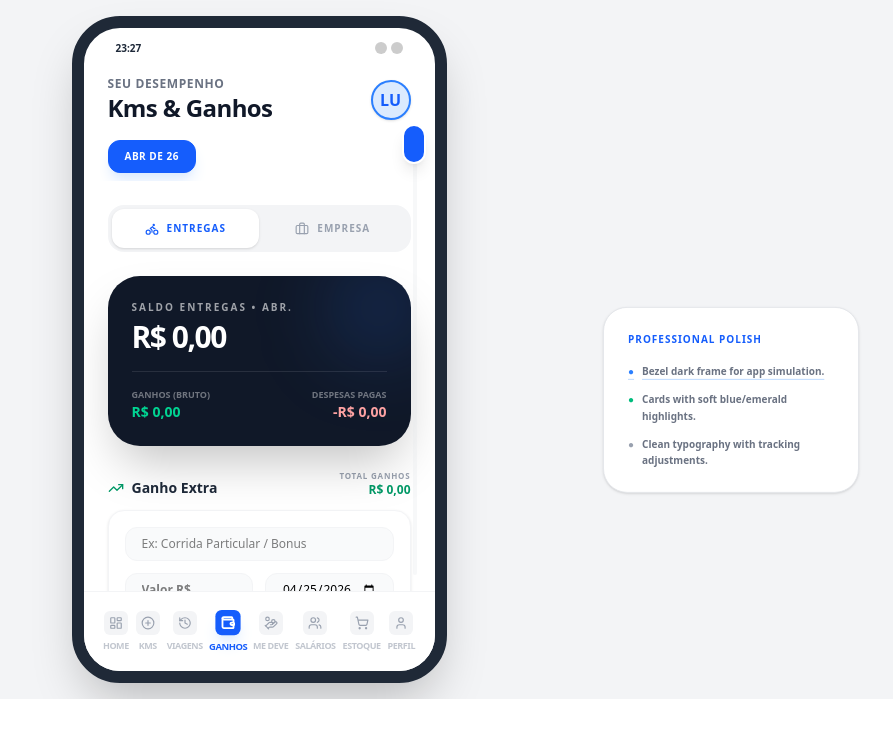
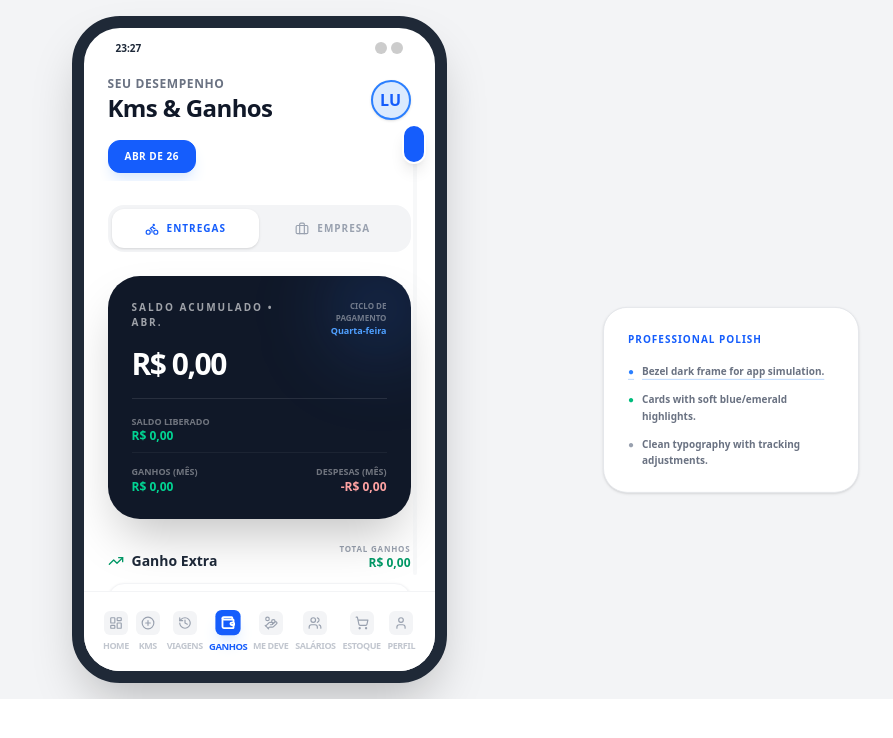
Before and after one commit to lnaalmeidas03-collab/Controle-Da-Vida, a React (Vite) app: page / in a window 1280 px wide. Both pictures are taken after a click on the button "GANHOS". Shown: the top 738 px of the page, without its empty margins (381-1274 px from the left). Built offline with nearby package versions, Linux system fonts and the light colour scheme.

Commit message:
feat: Add date formatting helpers
Introduces new utility functions for date formatting to standardize date handling within the application. These helpers will ensure consistent date representations, especially for finance month selection and potential future date-based features.

```diff
--- a/src/App.tsx
+++ b/src/App.tsx
@@ -53,6 +53,31 @@ function cn(...inputs: ClassValue[]) {
   return twMerge(clsx(inputs));
 }
 
+// Helper to get local date in YYYY-MM-DD format
+const getLocalDate = () => {
+  const now = new Date();
+  const year = now.getFullYear();
+  const month = String(now.getMonth() + 1).padStart(2, '0');
+  const day = String(now.getDate()).padStart(2, '0');
+  return `${year}-${month}-${day}`;
+};
+
+// Helper to get local month in YYYY-MM format
+const getLocalMonth = () => {
+  const now = new Date();
+  const year = now.getFullYear();
+  const month = String(now.getMonth() + 1).padStart(2, '0');
+  return `${year}-${month}`;
+};
+
+// Helper to format a Date object as YYYY-MM-DD
+const formatDate = (date: Date) => {
+  const year = date.getFullYear();
+  const month = String(date.getMonth() + 1).padStart(2, '0');
+  const day = String(date.getDate()).padStart(2, '0');
+  return `${year}-${month}-${day}`;
+};
+
 // Interfaces
 interface Trip {
   id: string;
@@ -63,6 +88,7 @@ interface Trip {
   fuelCost: number;
   platform: string;
   category: 'entrega' | 'empresa';
+  isExtra?: boolean;
 }
 
 interface Debt {
@@ -141,7 +167,7 @@ const StatCard = ({ title, value, icon: Icon, colorClass, shadowClass }: { title
 
 export default function App() {
   const [activeTab, setActiveTab] = useState<'dash' | 'form' | 'history' | 'finance' | 'salary' | 'inventory' | 'receivables' | 'profile'>('dash');
-  const [selectedFinanceMonth, setSelectedFinanceMonth] = useState(new Date().toISOString().slice(0, 7));
+  const [selectedFinanceMonth, setSelectedFinanceMonth] = useState(getLocalMonth());
   const [financeCategory, setFinanceCategory] = useState<'entrega' | 'empresa'>('entrega');
   const [trips, setTrips] = useState<Trip[]>([]);
   const [debts, setDebts] = useState<Debt[]>([]);
@@ -172,7 +198,7 @@ export default function App() {
 
   // New Trip Form State
   const [formData, setFormData] = useState({
-    date: new Date().toISOString().split('T')[0],
+    date: getLocalDate(),
     earnings: '',
     kmStart: '',
     kmEnd: '',
@@ -317,7 +343,24 @@ export default function App() {
 
   // Derived Stats
   const stats = useMemo(() => {
-    const today = new Date().toISOString().split('T')[0];
+    const today = getLocalDate();
+
+    // Helper to get next Wednesday for a given date
+    const getNextWednesday = (dateStr: string) => {
+      const date = new Date(dateStr + 'T12:00:00');
+      const day = date.getDay(); // 0 (Sun) to 6 (Sat)
+      const daysUntilWednesday = (3 - day + 7) % 7;
+      const nextWednesday = new Date(date);
+      nextWednesday.setDate(date.getDate() + daysUntilWednesday);
+      return formatDate(nextWednesday);
+    };
+
+    // Helper to check if a trip's earnings are cleared (added to balance)
+    const isTripCleared = (trip: Trip) => {
+      if (trip.isExtra) return true;
+      const clearedDate = getNextWednesday(trip.date);
+      return today >= clearedDate;
+    };
 
     // Helper to get receivable payments by date
     const receivablePayments = (() => {
@@ -354,21 +397,19 @@ export default function App() {
     const netProfit = totalEarnings - totalFuel;
     const efficiency = totalKM > 0 ? (deliveryTrips.reduce((acc, t) => acc + t.earnings, 0) / totalKM).toFixed(2) : '0.00';
 
-    // Filtered by category (for finance tab specifically)
     const filteredTripsByCat = trips.filter(t => t.category === financeCategory);
     const filteredDebtsByCat = debts.filter(d => d.category === financeCategory);
 
-    // Monthly Stats
-    const currentMonth = new Date().toISOString().slice(0, 7); // YYYY-MM
-    const monthTripsTotal = trips.filter(t => t.date.startsWith(currentMonth));
-    const currentMonthReceivablePayments = receivablePayments.filter(p => p.date.startsWith(currentMonth));
-    const monthReceivableEarningsTotal = currentMonthReceivablePayments.reduce((acc, p) => acc + p.value, 0);
-    const monthEarningsTotal = monthTripsTotal.reduce((acc, t) => acc + t.earnings, 0) + monthReceivableEarningsTotal;
-
-    const deliveryMonthEarnings = monthTripsTotal.filter(t => t.category === 'entrega').reduce((acc, t) => acc + t.earnings, 0) + monthReceivableEarningsTotal;
-    const companyMonthEarnings = monthTripsTotal.filter(t => t.category === 'empresa').reduce((acc, t) => acc + t.earnings, 0);
-
-    const monthKMTotal = monthTripsTotal.reduce((acc, t) => acc + (t.kmEnd - t.kmStart), 0);
+    // Monthly Stats for Dashboard
+    const curMonth = getLocalMonth();
+    const mTripsTotal = trips.filter(t => t.date.startsWith(curMonth));
+    const mReceivablePaymentsTotal = receivablePayments.filter(p => p.date.startsWith(curMonth));
+    const mReceivableTotal = mReceivablePaymentsTotal.reduce((acc, p) => acc + p.value, 0);
+    const mEarningsTotal = mTripsTotal.reduce((acc, t) => acc + t.earnings, 0) + mReceivableTotal;
+    const mKMTotal = mTripsTotal.reduce((acc, t) => acc + (t.kmEnd - t.kmStart), 0);
+
+    const dMonthEarnings = mTripsTotal.filter(t => t.category === 'entrega').reduce((acc, t) => acc + t.earnings, 0) + mReceivableTotal;
+    const cMonthEarnings = mTripsTotal.filter(t => t.category === 'empresa').reduce((acc, t) => acc + t.earnings, 0);
 
     // Grouping by Month for History
     const monthlySummary = trips.reduce((acc: any, trip) => {
@@ -382,7 +423,6 @@ export default function App() {
       return acc;
     }, {});
 
-    // Add receivable earnings to monthly summary
     receivablePayments.forEach(p => {
       const month = p.date.slice(0, 7);
       if (!monthlySummary[month]) {
@@ -396,13 +436,34 @@ export default function App() {
     // Finance Months List
     const fMonths = (() => {
        const months = new Set<string>();
-       months.add(new Date().toISOString().slice(0, 7));
+       months.add(getLocalMonth());
        trips.forEach(t => months.add(t.date.slice(0, 7)));
        debts.forEach(d => months.add(d.dueDate.slice(0, 7)));
        receivablePayments.forEach(p => months.add(p.date.slice(0, 7)));
        return Array.from(months).sort();
     })();
 
+    // Helper to calculate balance for a specific month and category
+    const calculateMonthBalance = (m: string, cat: string) => {
+      const mTrips = trips.filter(t => t.date.startsWith(m) && t.category === cat);
+      const mReceivables = cat === 'entrega'
+        ? receivablePayments.filter(p => p.date.startsWith(m)).reduce((acc, p) => acc + p.value, 0)
+        : 0;
+      const mClearedGross = mTrips.filter(t => isTripCleared(t)).reduce((acc, t) => acc + t.earnings, 0) + mReceivables;
+      const mFuel = mTrips.reduce((acc, t) => acc + t.fuelCost, 0);
+      const mPaidDebts = debts.filter(d => d.dueDate.startsWith(m) && d.category === cat && d.isPaid).reduce((acc, d) => acc + d.value, 0);
+      const mSalaryData = salaries.filter(s => s.month === m).reduce((acc, s) => acc + s.paidValue, 0);
+
+      return cat === 'entrega'
+        ? mClearedGross - mFuel - mPaidDebts
+        : mClearedGross - mSalaryData;
+    };
+
+    // Calculate carry-over balance from previous months
+    const carryOverBalance = fMonths
+      .filter(m => m < selectedFinanceMonth)
+      .reduce((acc, m) => acc + calculateMonthBalance(m, financeCategory), 0);
+
     // Monthly Finance Details (for selected category AND month)
     const filteredByMonthDebts = filteredDebtsByCat.filter(d => d.dueDate.startsWith(selectedFinanceMonth));
     const monthPaidDebtsCat = filteredByMonthDebts.filter(d => d.isPaid).reduce((acc, d) => acc + d.value, 0);
@@ -413,7 +474,13 @@ export default function App() {
     const monthReceivableEarningsCat = financeCategory === 'entrega'
       ? receivablePayments.filter(p => p.date.startsWith(selectedFinanceMonth)).reduce((acc, p) => acc + p.value, 0)
       : 0;
+
+    // Total gross includes everything (for display)
     const monthTotalGrossEarningsCat = monthTripsCat.reduce((acc, t) => acc + t.earnings, 0) + monthReceivableEarningsCat;
+
+    // Cleared gross only includes trips that have reached their payout Wednesday
+    const monthClearedGrossEarningsCat = monthTripsCat.filter(t => isTripCleared(t)).reduce((acc, t) => acc + t.earnings, 0) + monthReceivableEarningsCat;
+
     const monthFuelCostCat = monthTripsCat.reduce((acc, t) => acc + t.fuelCost, 0);
 
     const monthSalariesPaid = salaries
@@ -421,8 +488,10 @@ export default function App() {
       .reduce((acc, s) => acc + s.paidValue, 0);
 
     const monthBalanceCat = financeCategory === 'entrega'
-      ? monthTotalGrossEarningsCat - monthFuelCostCat - monthPaidDebtsCat
-      : monthTotalGrossEarningsCat - monthSalariesPaid;
+      ? monthClearedGrossEarningsCat - monthFuelCostCat - monthPaidDebtsCat
+      : monthClearedGrossEarningsCat - monthSalariesPaid;
+
+    const totalBalanceCat = carryOverBalance + monthBalanceCat;
 
     const monthNetProfitCat = monthTotalGrossEarningsCat - monthFuelCostCat - monthTotalDebtsCat;
 
@@ -433,7 +502,7 @@ export default function App() {
     const last7Days = Array.from({ length: 6 }, (_, i) => {
       const d = new Date();
       d.setDate(d.getDate() - (5 - i));
-      const dateStr = d.toISOString().split('T')[0];
+      const dateStr = formatDate(d);
       const dayTripEarnings = trips.filter(t => t.date === dateStr).reduce((acc, t) => acc + t.earnings, 0);
       const dayReceivableEarnings = receivablePayments.filter(p => p.date === dateStr).reduce((acc, p) => acc + p.value, 0);
       return {
@@ -446,8 +515,8 @@ export default function App() {
     return {
       todayEarnings,
       todayKM,
-      monthEarnings: monthEarningsTotal,
-      monthKM: monthKMTotal,
+      monthEarnings: mEarningsTotal,
+      monthKM: mKMTotal,
       totalEarnings,
       totalKM,
       totalFuel,
@@ -466,8 +535,10 @@ export default function App() {
       monthPendingDebts: monthPendingDebtsCat,
       monthBalance: monthBalanceCat,
       monthSalariesPaid,
-      deliveryMonthEarnings,
-      companyMonthEarnings
+      deliveryMonthEarnings: dMonthEarnings,
+      companyMonthEarnings: cMonthEarnings,
+      carryOverBalance,
+      totalBalance: totalBalanceCat
     };
   }, [trips, debts, salaries, financeCategory, selectedFinanceMonth]);
 
@@ -494,13 +565,14 @@ export default function App() {
       kmEnd: Number(formData.kmEnd),
       fuelCost: Number(formData.fuelCost || 0),
       platform: activeTrip.platform,
-      category: 'entrega' // Standard trips are always delivery for now
+      category: 'entrega', // Standard trips are always delivery for now
+      isExtra: false
     };
 
     setTrips([...trips, newTrip]);
     setActiveTrip(null);
     setFormData({
-      date: new Date().toISOString().split('T')[0],
+      date: getLocalDate(),
       earnings: '',
       kmStart: '',
       kmEnd: '',
@@ -533,20 +605,27 @@ export default function App() {
       kmEnd: 0,
       fuelCost: 0,
       platform: title, // Use title as platform name for manual entries
-      category
+      category,
+      isExtra: true
     };
     setTrips([...trips, newGain]);
   };
 
   const addDebt = (title: string, value: number, dueDate: string, category: 'entrega' | 'empresa' = 'entrega', parcels: number = 1) => {
     const newDebts: Debt[] = [];
-    const baseDate = new Date(dueDate + 'T00:00:00');
+    const baseDate = new Date(dueDate + 'T12:00:00');
+    const targetDay = baseDate.getDate();
 
     for (let i = 0; i < parcels; i++) {
       const currentParcelDate = new Date(baseDate);
       currentParcelDate.setMonth(baseDate.getMonth() + i);
 
-      const formattedDate = currentParcelDate.toISOString().split('T')[0];
+      // Handle month overflow (e.g., Jan 31 -> Feb 28/29)
+      if (currentParcelDate.getDate() !== targetDay) {
+        currentParcelDate.setDate(0);
+      }
+
+      const formattedDate = formatDate(currentParcelDate);
 
       newDebts.push({
         id: crypto.randomUUID(),
@@ -649,13 +728,21 @@ export default function App() {
   const addReceivable = (debtorName: string, totalValue: number, installments: number, date: string, observation: string = '') => {
     const installmentList: ReceivableInstallment[] = [];
     const installmentValue = totalValue / installments;
+    const baseDate = new Date(date + 'T12:00:00');
+    const targetDay = baseDate.getDate();
 
     for (let i = 0; i < installments; i++) {
-      const dueDate = new Date(date + 'T00:00:00');
-      dueDate.setMonth(dueDate.getMonth() + i);
+      const dueDate = new Date(baseDate);
+      dueDate.setMonth(baseDate.getMonth() + i);
+
+      // Handle month overflow
+      if (dueDate.getDate() !== targetDay) {
+        dueDate.setDate(0);
+      }
+
       installmentList.push({
         id: crypto.randomUUID(),
-        dueDate: dueDate.toISOString().split('T')[0],
+        dueDate: formatDate(dueDate),
         value: installmentValue,
         isPaid: false
       });
@@ -818,7 +905,7 @@ export default function App() {
                           maxBarSize={30}
                         >
                           {stats.chartData.map((entry, index) => (
-                            <Cell key={`cell-${index}`} fill={entry.date === new Date().toISOString().split('T')[0] ? '#2563EB' : '#E5E7EB'} />
+                            <Cell key={`cell-${index}`} fill={entry.date === getLocalDate() ? '#2563EB' : '#E5E7EB'} />
                           ))}
                         </Bar>
                       </BarChart>
@@ -1172,20 +1259,51 @@ export default function App() {
                   financeCategory === 'entrega' ? "bg-gray-900" : "bg-blue-900"
                 )}>
                   <div className="absolute -right-4 -top-4 w-24 h-24 bg-blue-500/20 rounded-full blur-2xl"></div>
-                  <p className="text-[10px] uppercase font-bold tracking-[0.2em] opacity-60 mb-1">
-                    Saldo {financeCategory === 'entrega' ? 'Entregas' : 'Minha Empresa'} • {new Date(selectedFinanceMonth + '-01T00:00:00').toLocaleDateString('pt-BR', { month: 'short' })}
-                  </p>
-                  <h2 className="text-3xl font-black tracking-tighter mb-4">
-                    {new Intl.NumberFormat('pt-BR', { style: 'currency', currency: 'BRL' }).format(stats.monthBalance)}
+
+                  <div className="flex justify-between items-start mb-2">
+                    <p className="text-[10px] uppercase font-bold tracking-[0.2em] opacity-60">
+                      Saldo Acumulado • {new Date(selectedFinanceMonth + '-01T00:00:00').toLocaleDateString('pt-BR', { month: 'short' })}
+                    </p>
+                    <div className="text-right">
+                      <p className="text-[8px] uppercase font-bold opacity-40">Ciclo de Pagamento</p>
+                      <p className="text-[9px] font-bold text-blue-400">Quarta-feira</p>
+                    </div>
+                  </div>
+
+                  <h2 className={cn(
+                    "text-3xl font-black tracking-tighter mb-4",
+                    stats.totalBalance >= 0 ? "text-white" : "text-red-300"
+                  )}>
+                    {new Intl.NumberFormat('pt-BR', { style: 'currency', currency: 'BRL' }).format(stats.totalBalance)}
                   </h2>
-                  <div className="grid grid-cols-2 gap-4 border-t border-white/10 pt-4">
+
+                  <div className="grid grid-cols-2 gap-4 border-t border-white/10 pt-4 mb-2">
                     <div>
-                      <p className="text-[9px] uppercase font-bold opacity-40">Ganhos (Bruto)</p>
-                      <p className="text-sm font-bold text-emerald-400">{new Intl.NumberFormat('pt-BR', { style: 'currency', currency: 'BRL' }).format(stats.monthTotalGrossEarnings)}</p>
+                      <p className="text-[9px] uppercase font-bold opacity-40">Saldo Liberado</p>
+                      <p className={cn("text-xs font-bold", stats.monthBalance >= 0 ? "text-emerald-400" : "text-red-300")}>
+                        {new Intl.NumberFormat('pt-BR', { style: 'currency', currency: 'BRL' }).format(stats.monthBalance)}
+                      </p>
                     </div>
                     <div className="text-right">
-                      <p className="text-[9px] uppercase font-bold opacity-40">Despesas Pagas</p>
-                      <p className="text-sm font-bold text-red-300">-{new Intl.NumberFormat('pt-BR', { style: 'currency', currency: 'BRL' }).format(stats.monthPaidDebts + stats.monthFuelCost)}</p>
+                      {stats.carryOverBalance !== 0 && (
+                        <div>
+                          <p className="text-[9px] uppercase font-bold opacity-40">Vindo do Passado</p>
+                          <p className={cn("text-xs font-bold", stats.carryOverBalance >= 0 ? "text-emerald-400" : "text-red-300")}>
+                            {stats.carryOverBalance >= 0 ? '+' : ''}{new Intl.NumberFormat('pt-BR', { style: 'currency', currency: 'BRL' }).format(stats.carryOverBalance)}
+                          </p>
+                        </div>
+                      )}
+                    </div>
+                  </div>
+
+                  <div className="grid grid-cols-2 gap-4 border-t border-white/5 pt-3">
+                    <div>
+                      <p className="text-[9px] uppercase font-bold opacity-40">Ganhos (Mês)</p>
+                      <p className="text-xs font-bold text-emerald-400">{new Intl.NumberFormat('pt-BR', { style: 'currency', currency: 'BRL' }).format(stats.monthTotalGrossEarnings)}</p>
+                    </div>
+                    <div className="text-right">
+                      <p className="text-[9px] uppercase font-bold opacity-40">Despesas (Mês)</p>
+                      <p className="text-xs font-bold text-red-300">-{new Intl.NumberFormat('pt-BR', { style: 'currency', currency: 'BRL' }).format(financeCategory === 'entrega' ? (stats.monthPaidDebts + stats.monthFuelCost) : stats.monthSalariesPaid)}</p>
                     </div>
                   </div>
                 </div>
@@ -1228,7 +1346,7 @@ export default function App() {
                     )}
                     <div className="grid grid-cols-2 gap-3">
                       <input name="value" type="number" step="0.01" required placeholder="Valor R$" className="w-full bg-gray-50 border border-gray-100 rounded-xl px-4 py-2 text-xs font-bold focus:ring-2 focus:ring-blue-500 outline-none" />
-                      <input name="date" type="date" required className="w-full bg-gray-50 border border-gray-100 rounded-xl px-4 py-2 text-xs font-medium focus:ring-2 focus:ring-blue-500 outline-none" defaultValue={new Date().toISOString().split('T')[0]} />
+                      <input name="date" type="date" required className="w-full bg-gray-50 border border-gray-100 rounded-xl px-4 py-2 text-xs font-medium focus:ring-2 focus:ring-blue-500 outline-none" defaultValue={getLocalDate()} />
                     </div>
                     <button type="submit" className="w-full bg-emerald-600 text-white rounded-xl py-2 text-[10px] font-bold uppercase tracking-widest shadow-lg shadow-emerald-100 active:scale-95 transition-all">
                       {showSaveFeedback ? '✓ Salvo com Sucesso!' : 'Salvar Ganho'}
@@ -1807,7 +1925,7 @@ export default function App() {
                     <div className="grid grid-cols-2 gap-3">
                       <div className="space-y-1">
                         <label className="text-[9px] font-bold text-gray-400 uppercase ml-2">Data Inicial</label>
-                        <input name="date" type="date" required defaultValue={new Date().toISOString().split('T')[0]} className="w-full bg-gray-50 border border-gray-100 rounded-xl px-4 py-2 text-xs font-bold focus:ring-2 focus:ring-emerald-500 outline-none" />
+                        <input name="date" type="date" required defaultValue={getLocalDate()} className="w-full bg-gray-50 border border-gray-100 rounded-xl px-4 py-2 text-xs font-bold focus:ring-2 focus:ring-emerald-500 outline-none" />
                       </div>
                       <div className="space-y-1">
                         <label className="text-[9px] font-bold text-gray-400 uppercase ml-2">Observação (Opcional)</label>
```
